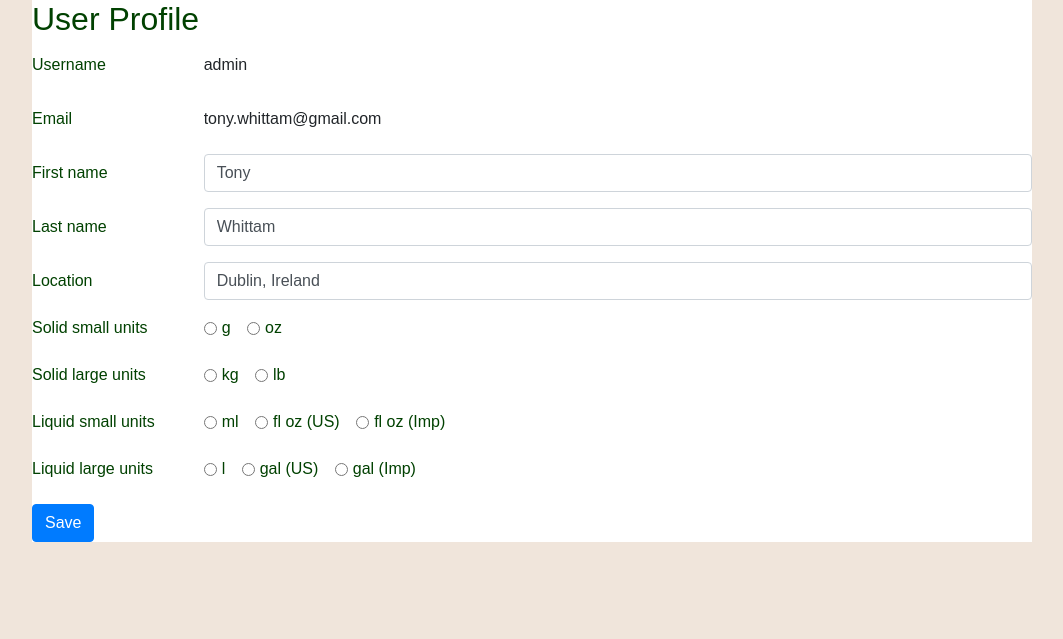
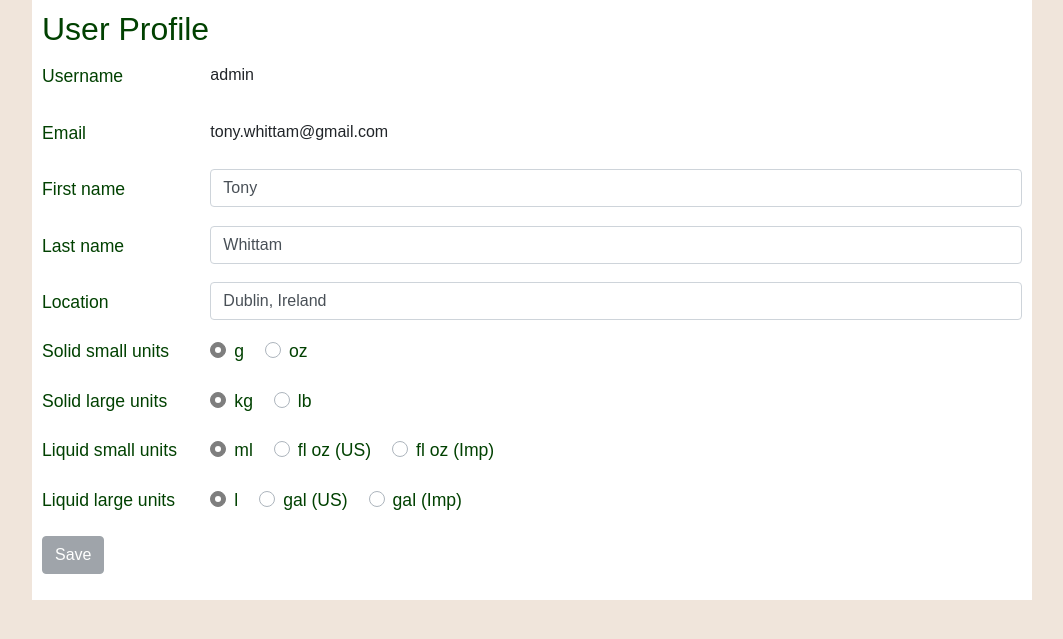
Before and after one commit to tonywh/homewinex, a Django app: page /accounts/profile in a window 1280 px wide. Shown: the part 128-767 px from the top of the page, without its empty margins (108-1171 px from the left). Run offline with Django 3.2, Linux system fonts and the light colour scheme; a user stored in the database is signed in; data comes from the database, SQL or seed files in the repository; both versions use the stored data as it was after the commit; some libraries are stand-ins or nearby versions.

Commit message:
profile working

```diff
--- a/recipe/static/profile.css
+++ b/recipe/static/profile.css
@@ -0,0 +1,9 @@
+#profile {
+  padding: 10px;
+  font-size: 1.1em;
+}
+
+.custom-control-input:checked ~ .custom-control-label::before {
+  background-color: #7e7e7e;
+  border-color: #7e7e7e;
+}
--- a/recipe/static/profile.js
+++ b/recipe/static/profile.js
@@ -0,0 +1,32 @@
+document.addEventListener('DOMContentLoaded', () => {
+  document.querySelectorAll('.form-control').forEach( input => {
+    input.onkeyup = enableSave;
+  });
+  document.querySelectorAll('.custom-control-input').forEach( input => {
+    input.onclick = enableSave;
+  });
+})
+
+function enableSave() {
+  disabled = true;
+
+  // Enable if there is a modified text input
+  document.querySelectorAll('.form-control').forEach( input => {
+    if ( input.dataset.value != input.value ) {
+      disabled = false;
+    }
+  });
+
+  // Enable if there is a modified radio button input
+  document.querySelectorAll('.custom-control-input').forEach( radio => {
+    if ( radio.checked ) {
+      if ( radio.closest('.form-group').dataset.value != radio.value ) {
+        disabled = false;
+      }
+    }
+  });
+
+  document.querySelector('.submit').disabled = disabled;
+
+  return true;
+}
--- a/recipe/templates/recipe/profile.html
+++ b/recipe/templates/recipe/profile.html
@@ -8,6 +8,7 @@
 {% endblock %}
 
 {% block body %}
+<div id="profile">
   <h2>User Profile</h2>
   <form method="post" action="{% url 'profile' %}">
     {% csrf_token %}
@@ -26,93 +27,94 @@
     <div class="form-group row">
       <label for="first_name" class="col-sm-2 col-form-label">First name</label>
       <div class="col-sm-10">
-      <input type="text" class="form-control" id="first_name" value="{{user.first_name}}">
+        <input type="text" class="form-control" name="first_name" id="first_name" value="{{user.first_name}}" data-value="{{user.first_name}}">
       </div>
     </div>
     <div class="form-group row">
       <label for="last_name" class="col-sm-2 col-form-label">Last name</label>
       <div class="col-sm-10">
-      <input type="text" class="form-control" id="last_name" value="{{user.last_name}}">
+        <input type="text" class="form-control" name="last_name" id="last_name" value="{{user.last_name}}" data-value="{{user.last_name}}">
       </div>
     </div>
     <div class="form-group row">
       <label for="location" class="col-sm-2 col-form-label">Location</label>
       <div class="col-sm-10">
-      <input type="text" class="form-control" id="location" value="{{profile.location}}">
+        <input type="text" class="form-control" name="location" id="location" value="{{profile.location}}" data-value="{{user.location}}">
       </div>
     </div>
-  <fieldset class="form-group">
+    <fieldset class="form-group solid_small_units" data-value="{{profile.solid_small_units}}">
       <div class="row">
         <legend class="col-form-label col-sm-2 pt-0">Solid small units</legend>
         <div class="col-sm-10">
-        <div class="form-check form-check-inline">
-          <input class="form-check-input" type="radio" name="solid_small_units" id="solid_small_units_g" value="1">
-          <label class="form-check-label" for="solid_small_units_g">g</label>
+          <div class="custom-control custom-radio custom-control-inline">
+            <input class="custom-control-input" type="radio" name="solid_small_units" id="solid_small_units_g" value="1" {% if profile.solid_small_units == 1 %}checked{% endif %}>
+            <label class="custom-control-label" for="solid_small_units_g">g</label>
           </div>
-        <div class="form-check form-check-inline">
-          <input class="form-check-input" type="radio" name="solid_small_units" id="solid_small_units_oz" value="3">
-          <label class="form-check-label" for="solid_small_units_oz">oz</label>
+          <div class="custom-control custom-radio custom-control-inline">
+            <input class="custom-control-input" type="radio" name="solid_small_units" id="solid_small_units_oz" value="3" {% if profile.solid_small_units == 3 %}checked{% endif %}>
+            <label class="custom-control-label" for="solid_small_units_oz">oz</label>
           </div>
         </div>
       </div>
     </fieldset>
-  <fieldset class="form-group">
+    <fieldset class="form-group solid_large_units" data-value="{{profile.solid_large_units}}">
       <div class="row">
         <legend class="col-form-label col-sm-2 pt-0">Solid large units</legend>
         <div class="col-sm-10">
-        <div class="form-check form-check-inline">
-          <input class="form-check-input" type="radio" name="solid_large_units" id="solid_large_units_kg" value="0">
-          <label class="form-check-label" for="solid_large_units_kg">kg</label>
+          <div class="custom-control custom-radio custom-control-inline">
+            <input class="custom-control-input" type="radio" name="solid_large_units" id="solid_large_units_kg" value="0" {% if profile.solid_large_units == 0 %}checked{% endif %}>
+            <label class="custom-control-label" for="solid_large_units_kg">kg</label>
           </div>
-        <div class="form-check form-check-inline">
-          <input class="form-check-input" type="radio" name="solid_large_units" id="solid_large_units_lb" value="2">
-          <label class="form-check-label" for="solid_large_units_lb">lb</label>
+          <div class="custom-control custom-radio custom-control-inline">
+            <input class="custom-control-input" type="radio" name="solid_large_units" id="solid_large_units_lb" value="2" {% if profile.solid_large_units == 2 %}checked{% endif %}>
+            <label class="custom-control-label" for="solid_large_units_lb">lb</label>
           </div>
         </div>
       </div>
     </fieldset>
-  <fieldset class="form-group">
+    <fieldset class="form-group liquid_small_units" data-value="{{profile.liquid_small_units}}">
       <div class="row">
         <legend class="col-form-label col-sm-2 pt-0">Liquid small units</legend>
         <div class="col-sm-10">
-        <div class="form-check form-check-inline">
-          <input class="form-check-input" type="radio" name="liquid_small_units" id="liquid_small_units_ml" value="1">
-          <label class="form-check-label" for="liquid_small_units_ml">ml</label>
+          <div class="custom-control custom-radio custom-control-inline">
+            <input class="custom-control-input" type="radio" name="liquid_small_units" id="liquid_small_units_ml" value="1" {% if profile.liquid_small_units == 1 %}checked{% endif %}>
+            <label class="custom-control-label" for="liquid_small_units_ml">ml</label>
           </div>
-        <div class="form-check form-check-inline">
-          <input class="form-check-input" type="radio" name="liquid_small_units" id="liquid_small_units_flozus" value="4">
-          <label class="form-check-label" for="liquid_small_units_flozus">fl oz (US)</label>
+          <div class="custom-control custom-radio custom-control-inline">
+            <input class="custom-control-input" type="radio" name="liquid_small_units" id="liquid_small_units_flozus" value="4" {% if profile.liquid_small_units == 4 %}checked{% endif %}>
+            <label class="custom-control-label" for="liquid_small_units_flozus">fl oz (US)</label>
           </div>
-        <div class="form-check form-check-inline">
-          <input class="form-check-input" type="radio" name="liquid_small_units" id="liquid_small_units_flozimp" value="5">
-          <label class="form-check-label" for="liquid_small_units_flozimp">fl oz (Imp)</label>
+          <div class="custom-control custom-radio custom-control-inline">
+            <input class="custom-control-input" type="radio" name="liquid_small_units" id="liquid_small_units_flozimp" value="5" {% if profile.liquid_small_units == 5 %}checked{% endif %}>
+            <label class="custom-control-label" for="liquid_small_units_flozimp">fl oz (Imp)</label>
           </div>
         </div>
       </div>
     </fieldset>
-  <fieldset class="form-group">
+    <fieldset class="form-group liquid_large_units" data-value="{{profile.liquid_large_units}}">
       <div class="row">
         <legend class="col-form-label col-sm-2 pt-0">Liquid large units</legend>
         <div class="col-sm-10">
-        <div class="form-check form-check-inline">
-          <input class="form-check-input" type="radio" name="liquid_large_units" id="liquid_large_units_l" value="0">
-          <label class="form-check-label" for="liquid_large_units_l">l</label>
+          <div class="custom-control custom-radio custom-control-inline">
+            <input class="custom-control-input" type="radio" name="liquid_large_units" id="liquid_large_units_l" value="0" {% if profile.liquid_large_units == 0 %}checked{% endif %}>
+            <label class="custom-control-label" for="liquid_large_units_l">l</label>
           </div>
-        <div class="form-check form-check-inline">
-          <input class="form-check-input" type="radio" name="liquid_large_units" id="liquid_large_units_galus" value="2">
-          <label class="form-check-label" for="liquid_large_units_galus">gal (US)</label>
+          <div class="custom-control custom-radio custom-control-inline">
+            <input class="custom-control-input" type="radio" name="liquid_large_units" id="liquid_large_units_galus" value="2" {% if profile.liquid_large_units == 2 %}checked{% endif %}>
+            <label class="custom-control-label" for="liquid_large_units_galus">gal (US)</label>
           </div>
-        <div class="form-check form-check-inline">
-          <input class="form-check-input" type="radio" name="liquid_large_units" id="liquid_large_units_galimp" value="3">
-          <label class="form-check-label" for="liquid_large_units_galimp">gal (Imp)</label>
+          <div class="custom-control custom-radio custom-control-inline">
+            <input class="custom-control-input" type="radio" name="liquid_large_units" id="liquid_large_units_galimp" value="3" {% if profile.liquid_large_units == 3 %}checked{% endif %}>
+            <label class="custom-control-label" for="liquid_large_units_galimp">gal (Imp)</label>
           </div>
         </div>
       </div>
     </fieldset>
     <div class="form-group row">
       <div class="col-sm-10">
-      <button type="submit" class="btn btn-primary">Save</button>
+        <button type="submit" class="submit btn btn-secondary" disabled>Save</button>
       </div>
     </div>
   </form>
+</div>
 {% endblock %}
--- a/recipe/views.py
+++ b/recipe/views.py
@@ -37,5 +37,7 @@ def profile(request):
         profile.solid_large_units = request.POST.get('solid_large_units')
         profile.liquid_small_units = request.POST.get('liquid_small_units')
         profile.liquid_large_units = request.POST.get('liquid_large_units')
+        profile.save()
+        profile = Profile.objects.get(user=user)
 
     return render(request, "recipe/profile.html", {'user': user, 'profile': profile})
```
Also changed, not shown: db.sqlite3. Lines whose indentation alone changed are shown as unchanged.
